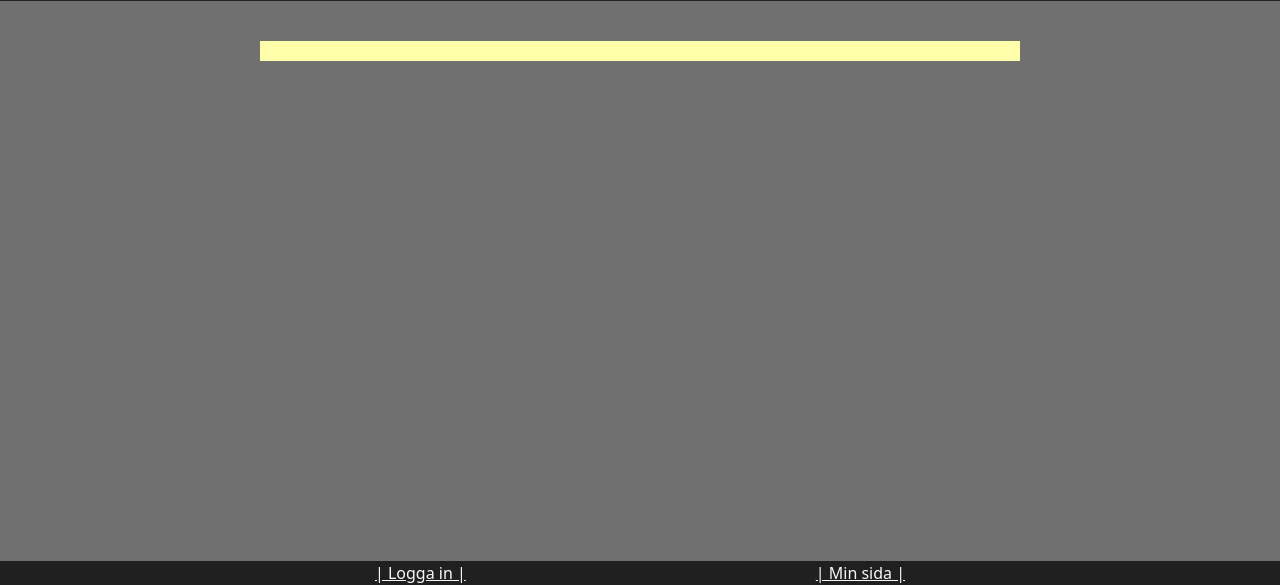
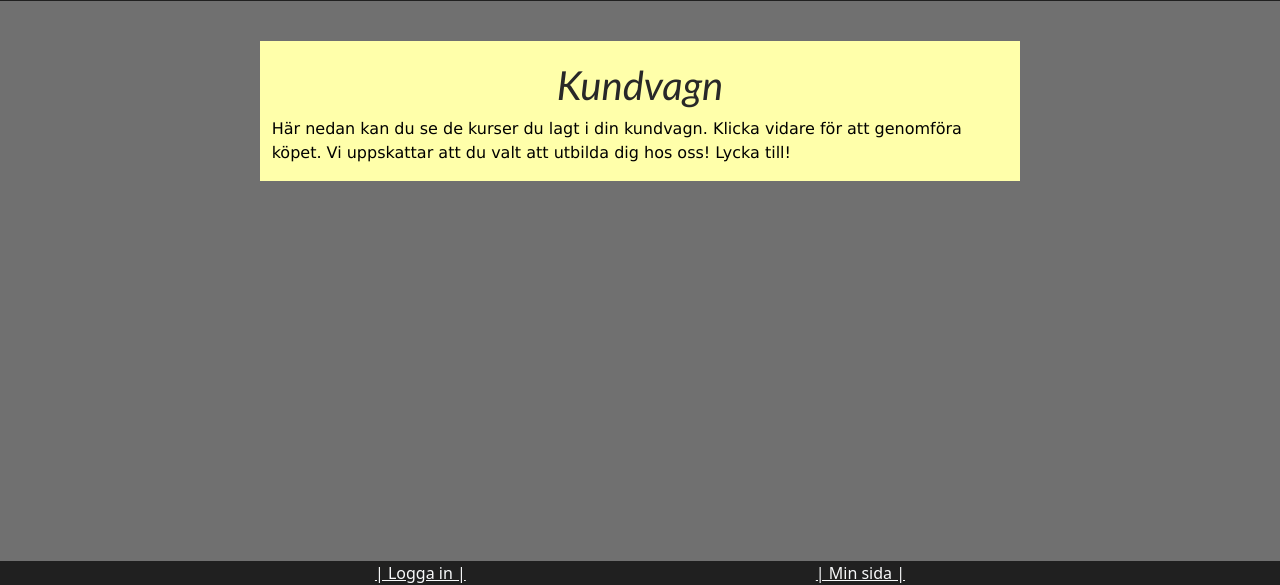
Before and after one commit to UnintelligentFool/Labb-1-Webbsida, a plain HTML site: page Pages/shopping_Cart.html in a window 1280 px wide. Shown: the part 215-800 px from the top of the page. Drawn offline with nearby package versions, Linux system fonts and the light colour scheme.

Commit message:
shopshop

```diff
--- a/Pages/shopping_Cart.html
+++ b/Pages/shopping_Cart.html
@@ -37,8 +37,8 @@
 
             <div class="col-7 pageContent text-center">
 
-                <h1></h1>
-                <p></p>
+                <h1>Kundvagn</h1>
+                <p>Här nedan kan du se de kurser du lagt i din kundvagn. Klicka vidare för att genomföra köpet. Vi uppskattar att du valt att utbilda dig hos oss! Lycka till!</p>
 
             </div>
 
```
